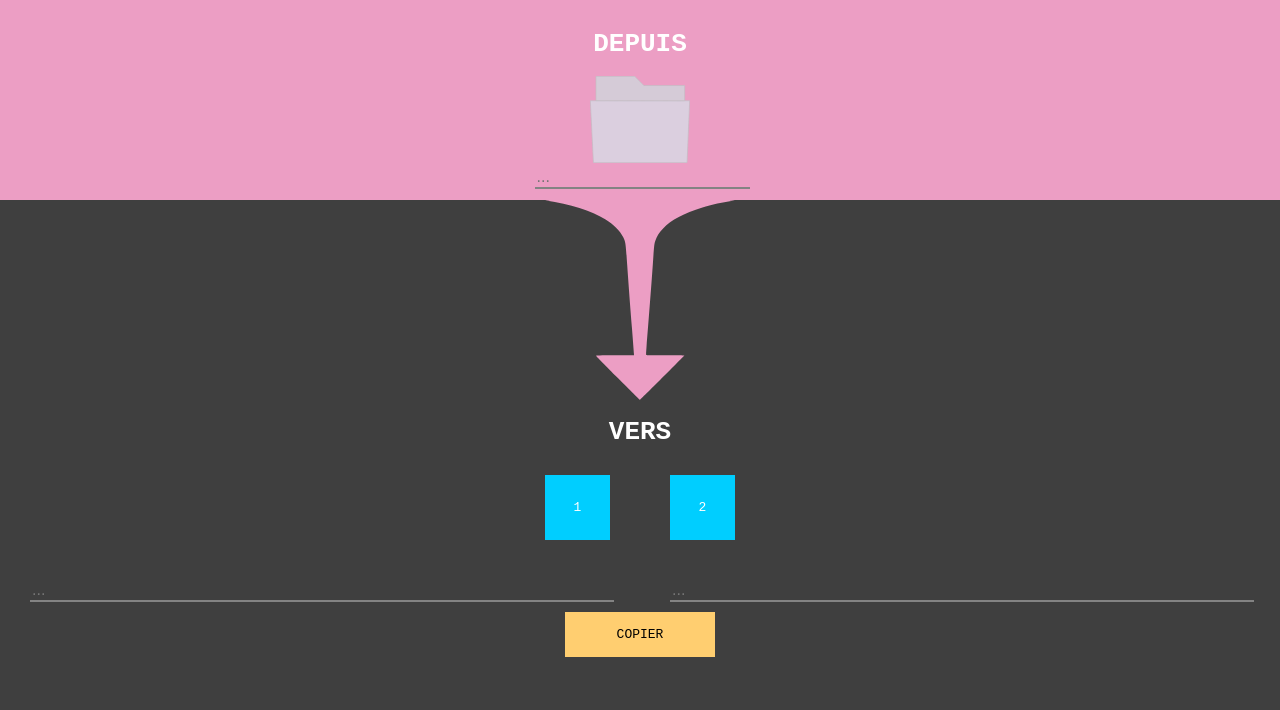
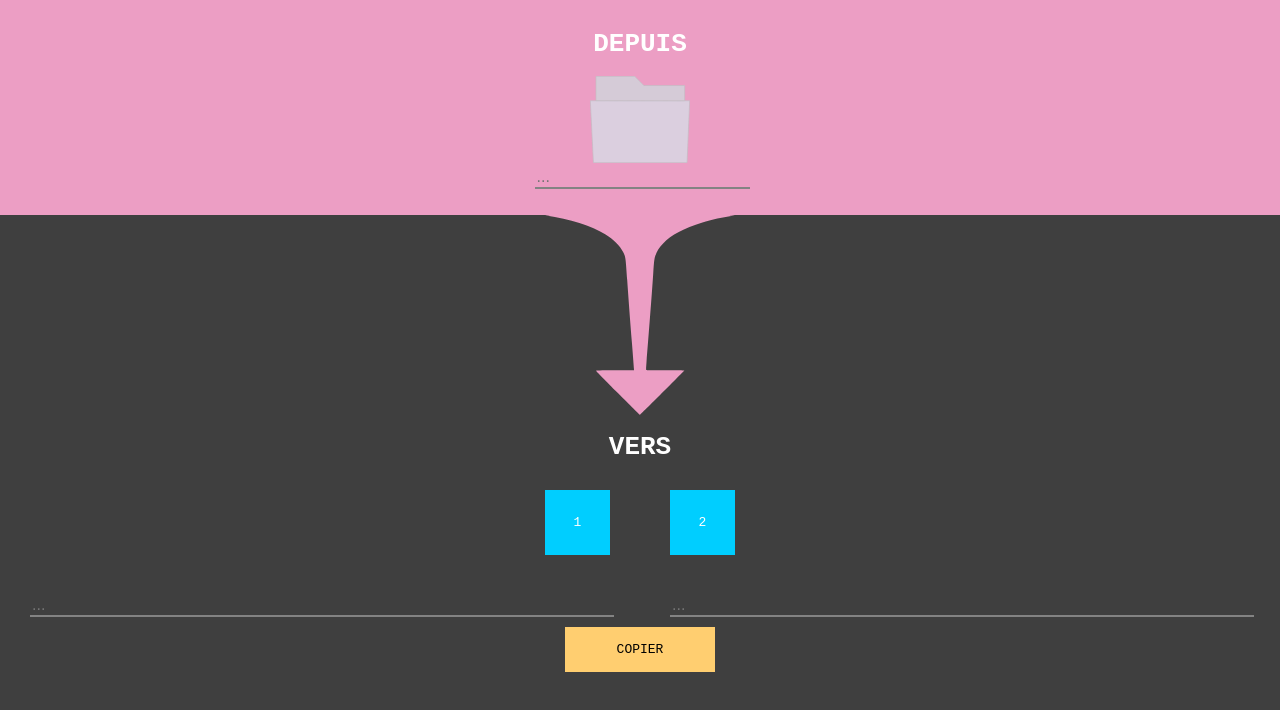
Before and after one commit to fossabot/Hozon, a website with bundled scripts: page src/index.html in a window 1280 px wide. Built offline with nearby package versions, Linux system fonts and the light colour scheme.

Commit message:
Adds space under path indication of source

```diff
--- a/src/main.css
+++ b/src/main.css
@@ -38,6 +38,7 @@ h1 {
   background     : #ec9ec4;
   color          : #fff;
   flex-direction : column;
+  padding-bottom : 15px;
 }
 
 #source-button {
```
